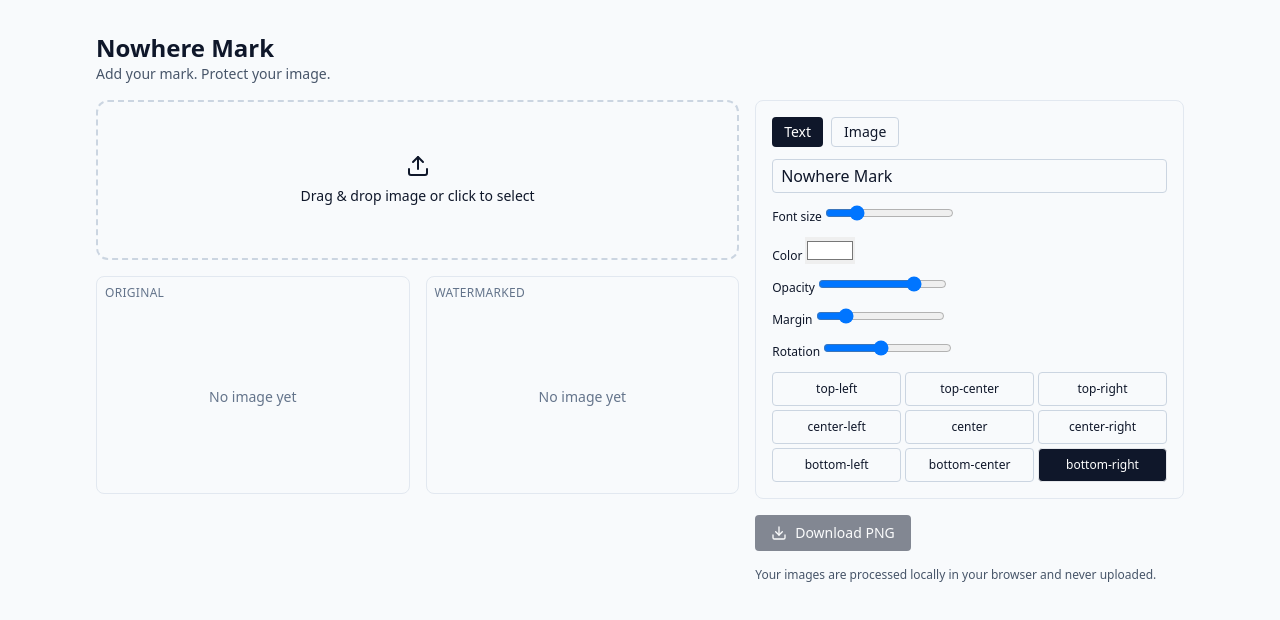
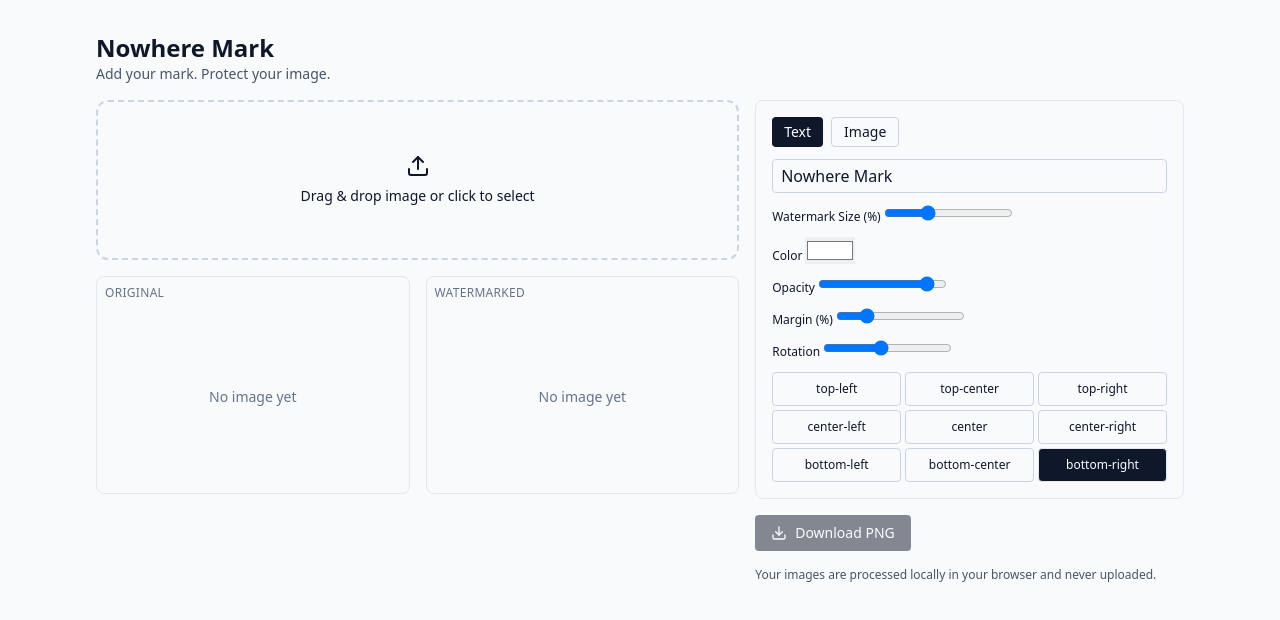
Before and after one commit to kzabCde/NowhereMark, a Next.js app: page / in a window 1280 px wide. Shown: the top 620 px of the page. Built offline with nearby package versions, Linux system fonts and the light colour scheme.

Commit message:
Scale watermark size and margins by source canvas percent

```diff
--- a/components/WatermarkControls.tsx
+++ b/components/WatermarkControls.tsx
@@ -13,9 +13,9 @@ export function WatermarkControls(props: {
   const base = mode === 'text' ? text : image;
   return <div className="space-y-3 rounded-lg border border-slate-200 p-4 dark:border-slate-800">
     <div className="flex gap-2"><button onClick={()=>setMode('text')} className={`rounded px-3 py-1 text-sm ${mode==='text'?'bg-slate-900 text-white dark:bg-slate-100 dark:text-slate-900':'border border-slate-300 dark:border-slate-700'}`}>Text</button><button onClick={()=>setMode('image')} className={`rounded px-3 py-1 text-sm ${mode==='image'?'bg-slate-900 text-white dark:bg-slate-100 dark:text-slate-900':'border border-slate-300 dark:border-slate-700'}`}>Image</button></div>
-    {mode==='text'?<><input value={text.text} onChange={(e)=>setText({...text,text:e.target.value})} placeholder='Watermark text' className='w-full rounded border border-slate-300 bg-transparent px-2 py-1 dark:border-slate-700'/><label className='block text-xs'>Font size <input type='range' min={12} max={180} value={text.fontSize} onChange={(e)=>setText({...text,fontSize:Number(e.target.value)})}/></label><label className='block text-xs'>Color <input type='color' value={text.color} onChange={(e)=>setText({...text,color:e.target.value || '#ffffff'})}/></label></>:<><input type='file' accept='.png,.jpg,.jpeg,.webp,.svg,image/png,image/jpeg,image/webp,image/svg+xml' onChange={(e)=>onImageWatermark(e.target.files?.[0])} className='text-xs'/>{imageError?<p className='text-xs text-red-500'>{imageError}</p>:null}{watermarkPreviewSrc?<div className='rounded border border-slate-300 p-2 dark:border-slate-700'><p className='mb-2 text-xs text-slate-500'>Watermark preview</p><img src={watermarkPreviewSrc} alt='Uploaded watermark preview' className='max-h-24 w-auto rounded' /></div>:<p className='text-xs text-amber-600 dark:text-amber-400'>Upload a watermark image first.</p>}<label className='block text-xs'>Size % <input type='range' min={5} max={60} value={image.sizePercent} onChange={(e)=>setImage({...image,sizePercent:Number(e.target.value)})}/></label></>}
+    {mode==='text'?<><input value={text.text} onChange={(e)=>setText({...text,text:e.target.value})} placeholder='Watermark text' className='w-full rounded border border-slate-300 bg-transparent px-2 py-1 dark:border-slate-700'/><label className='block text-xs'>Watermark Size (%) <input type='range' min={1} max={12} step={0.1} value={text.sizePercent} onChange={(e)=>setText({...text,sizePercent:Number(e.target.value)})}/></label><label className='block text-xs'>Color <input type='color' value={text.color} onChange={(e)=>setText({...text,color:e.target.value || '#ffffff'})}/></label></>:<><input type='file' accept='.png,.jpg,.jpeg,.webp,.svg,image/png,image/jpeg,image/webp,image/svg+xml' onChange={(e)=>onImageWatermark(e.target.files?.[0])} className='text-xs'/>{imageError?<p className='text-xs text-red-500'>{imageError}</p>:null}{watermarkPreviewSrc?<div className='rounded border border-slate-300 p-2 dark:border-slate-700'><p className='mb-2 text-xs text-slate-500'>Watermark preview</p><img src={watermarkPreviewSrc} alt='Uploaded watermark preview' className='max-h-24 w-auto rounded' /></div>:<p className='text-xs text-amber-600 dark:text-amber-400'>Upload a watermark image first.</p>}<label className='block text-xs'>Watermark Size (%) <input type='range' min={5} max={60} value={image.sizePercent} onChange={(e)=>setImage({...image,sizePercent:Number(e.target.value)})}/></label></>}
     <label className='block text-xs'>Opacity <input type='range' min={0.1} max={1} step={0.05} value={base.opacity} onChange={(e)=>mode==='text'?setText({...text,opacity:Number(e.target.value)}):setImage({...image,opacity:Number(e.target.value)})}/></label>
-    <label className='block text-xs'>Margin <input type='range' min={0} max={120} value={base.margin} onChange={(e)=>mode==='text'?setText({...text,margin:Number(e.target.value)}):setImage({...image,margin:Number(e.target.value)})}/></label>
+    <label className='block text-xs'>Margin (%) <input type='range' min={0} max={10} step={0.1} value={base.marginPercent} onChange={(e)=>mode==='text'?setText({...text,marginPercent:Number(e.target.value)}):setImage({...image,marginPercent:Number(e.target.value)})}/></label>
     <label className='block text-xs'>Rotation <input type='range' min={-180} max={180} value={base.rotation} onChange={(e)=>mode==='text'?setText({...text,rotation:Number(e.target.value)}):setImage({...image,rotation:Number(e.target.value)})}/></label>
     <PositionSelector value={base.position} onChange={(v)=>mode==='text'?setText({...text,position:v}):setImage({...image,position:v})} />
   </div>;
--- a/components/WatermarkStudio.tsx
+++ b/components/WatermarkStudio.tsx
@@ -15,8 +15,8 @@ export function WatermarkStudio() {
   const [mode, setMode] = useState<WatermarkMode>('text');
   const [watermarkFile, setWatermarkFile] = useState<File | null>(null);
   const [watermarkError, setWatermarkError] = useState<string | null>(null);
-  const [textSettings, setTextSettings] = useState<TextWatermarkSettings>({ text: 'Nowhere Mark', fontSize: 48, color: '#ffffff', opacity: 0.8, margin: 24, rotation: -20, position: 'bottom-right' });
-  const [imageSettings, setImageSettings] = useState<ImageWatermarkSettings>({ sizePercent: 20, opacity: 0.8, margin: 24, rotation: 0, position: 'bottom-right' });
+  const [textSettings, setTextSettings] = useState<TextWatermarkSettings>({ text: 'Nowhere Mark', sizePercent: 4.5, color: '#ffffff', opacity: 0.9, marginPercent: 2, rotation: -20, position: 'bottom-right' });
+  const [imageSettings, setImageSettings] = useState<ImageWatermarkSettings>({ sizePercent: 22, opacity: 0.9, marginPercent: 2, rotation: 0, position: 'bottom-right' });
   const [result, setResult] = useState<string | null>(null);
 
   const sourceUrl = useMemo(() => (sourceFile ? URL.createObjectURL(sourceFile) : null), [sourceFile]);
--- a/lib/canvas-watermark.ts
+++ b/lib/canvas-watermark.ts
@@ -37,15 +37,15 @@ export async function renderWatermarkedCanvas(
   if (mode === 'text') {
     const text = textSettings.text.trim() || 'Nowhere Mark';
     const color = textSettings.color || '#ffffff';
-    const opacity = Math.max(textSettings.opacity || 0.85, 0.8);
-    const proportionalFontSize = Math.round(Math.min(canvas.width, canvas.height) * 0.05);
-    const fontSize = Math.max(textSettings.fontSize || 0, 28, proportionalFontSize);
+    const opacity = Math.max(textSettings.opacity || 0.9, 0.9);
+    const fontSize = Math.max(24, canvas.width * (textSettings.sizePercent / 100));
 
     ctx.font = `${fontSize}px Inter, Arial, sans-serif`;
     const metrics = ctx.measureText(text);
     const textWidth = metrics.width;
     const textHeight = Math.max(fontSize, (metrics.actualBoundingBoxAscent || 0) + (metrics.actualBoundingBoxDescent || 0));
-    const pos = getWatermarkPosition(textSettings.position, canvas.width, canvas.height, textWidth, textHeight, textSettings.margin);
+    const textMargin = canvas.width * (textSettings.marginPercent / 100);
+    const pos = getWatermarkPosition(textSettings.position, canvas.width, canvas.height, textWidth, textHeight, textMargin);
 
     drawRotated(ctx, pos.x, pos.y, textWidth, textHeight, textSettings.rotation, () => {
       ctx.save();
@@ -61,12 +61,13 @@ export async function renderWatermarkedCanvas(
   }
 
   if (mode === 'image' && watermarkImage) {
-    const opacity = Math.max(imageSettings.opacity || 0.85, 0.8);
+    const opacity = Math.max(imageSettings.opacity || 0.9, 0.9);
     const baseWidth = canvas.width * (imageSettings.sizePercent / 100);
     const ratio = watermarkImage.naturalHeight / watermarkImage.naturalWidth;
-    const w = Math.max(24, baseWidth);
+    const w = Math.max(120, baseWidth);
     const h = w * ratio;
-    const pos = getWatermarkPosition(imageSettings.position, canvas.width, canvas.height, w, h, imageSettings.margin);
+    const imageMargin = canvas.width * (imageSettings.marginPercent / 100);
+    const pos = getWatermarkPosition(imageSettings.position, canvas.width, canvas.height, w, h, imageMargin);
 
     drawRotated(ctx, pos.x, pos.y, w, h, imageSettings.rotation, () => {
       ctx.save();
--- a/types/watermark.ts
+++ b/types/watermark.ts
@@ -13,14 +13,14 @@ export type WatermarkMode = 'text' | 'image';
 
 export interface BaseWatermarkSettings {
   opacity: number;
-  margin: number;
+  marginPercent: number;
   rotation: number;
   position: WatermarkPosition;
 }
 
 export interface TextWatermarkSettings extends BaseWatermarkSettings {
   text: string;
-  fontSize: number;
+  sizePercent: number;
   color: string;
 }
 
```
